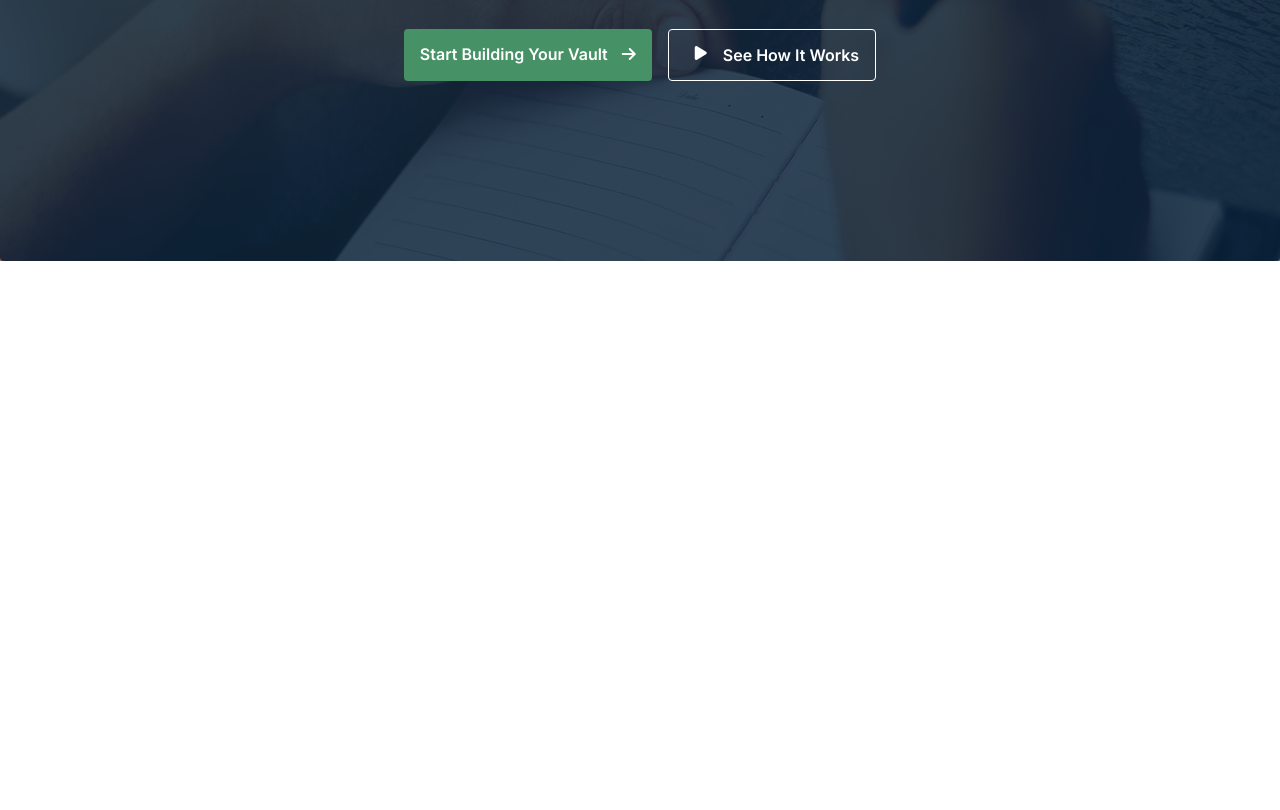
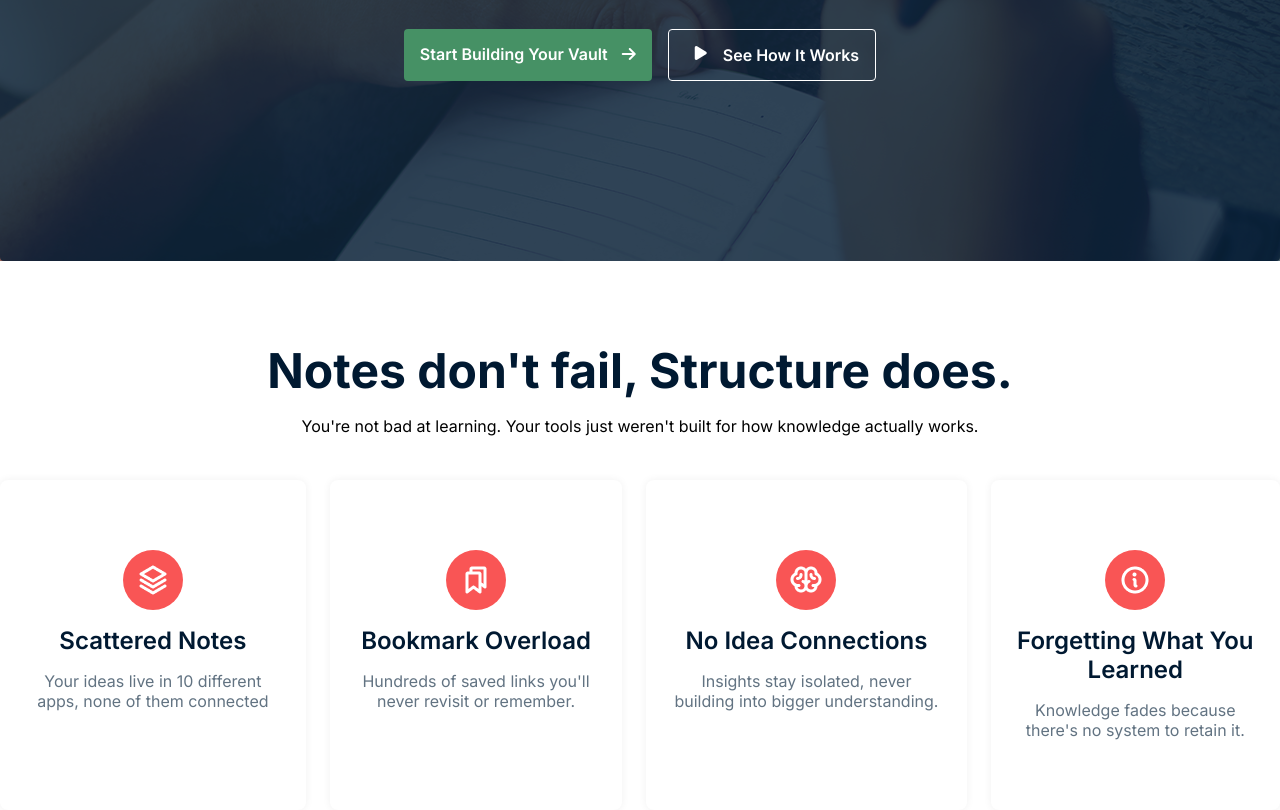
Before and after one commit to khadijakhatun79/Assignment-1, a plain HTML site: page index.html in a window 1280 px wide. Shown: the part 509-1319 px from the top of the page. Before the commit the page ends 800 px from the top, so only its background shows below. Drawn offline with Linux system fonts and the light colour scheme.

Commit message:
note section update

```diff
--- a/index.html
+++ b/index.html
@@ -52,5 +52,43 @@
 
         </div>
     </section>
+<!-- hero area end -->
+ <!-- note-area start -->
+    <section class="note-area">
+        <div class="title-area">
+            <h2 class="sec-title">Notes don't fail, Structure does.</h2>
+            <p class="sec-text">You're not bad at learning. Your tools just weren't built for how knowledge actually works.</p>
+        </div>
+        <div class="note-wrapper">
+        <div class="note-card">
+            <div class="icon">
+                <img src="assets/note-1.png" alt="">
+            </div>
+            <h3 class="box-title">Scattered notes</h3>
+            <p class="box-text">Your ideas live in 10 different apps, none of them connected</p>
+        </div>
+         <div class="note-card">
+            <div class="icon">
+                <img src="assets/note-2.png" alt="">
+            </div>
+            <h3 class="box-title">Bookmark overload</h3>
+            <p class="box-text">Hundreds of saved links you'll never revisit or remember.</p>
+        </div>
+        <div class="note-card">
+            <div class="icon">
+                <img src="assets/note-3.png" alt="">
+            </div>
+            <h3 class="box-title">No idea connections</h3>
+            <p class="box-text">Insights stay isolated, never building into bigger understanding.</p>
+        </div>
+        <div class="note-card">
+            <div class="icon">
+                <img src="assets/note-4.png" alt="">
+            </div>
+            <h3 class="box-title">Forgetting what you learned</h3>
+            <p class="box-text">Knowledge fades because there's no system to retain it.</p>
+        </div>
+</div>
+    </section>
 </body>
 </html>
--- a/style.css
+++ b/style.css
@@ -3,6 +3,8 @@
   padding: 0;
   box-sizing: border-box;
   font-family: "Inter", sans-serif;
+
+
 }
 
 .font-open-sans {
@@ -226,3 +228,96 @@
 .hero-style1 .hero-button .button.border:hover {
   color: #000000;
 }
+
+/* hero-area end =================*/
+.title-area {
+  text-align: center;
+  margin-bottom: 44px;
+}
+
+.title-area .sec-title {
+  font-size: 48px;
+  font: weight 700px;
+  color: #001931;
+  margin-bottom: 16px;
+
+}
+
+.title-area .sec-text {
+  font-family: 'Inter';
+  font-style: normal;
+  font-weight: 400;
+  font-size: 16px;
+  line-height: 20px;
+
+
+}
+
+/* note area section */
+.note-area {
+  padding-top: 80px;
+  max-width: 1360px;
+  display: block;
+  margin: auto;
+}
+
+.note-wrapper {
+  display: flex;
+  gap: 24px;
+}
+
+.note-card {
+
+  background: #FFFFFF;
+  box-shadow: 0px 0px 8px rgba(0, 0, 0, 0.06);
+  border-radius: 8px;
+  padding: 70px 24px;
+  text-align: center;
+
+
+}
+
+.note-card .icon {
+  width: 60px;
+  height: 60px;
+  line-height: 60px;
+  padding: 10px;
+  text-align: center;
+  background-color: #F95555;
+  border-radius: 50%;
+  display: block;
+  margin: auto auto 16px auto;
+
+
+}
+
+.note-card .icon img {
+  transition: all .4s ease-in-out;
+}
+
+.note-card .icon:hover img {
+  transform: rotateY(180deg);
+}
+
+
+.note-card .box-title {
+  font-family: 'Inter';
+  font-style: normal;
+  font-weight: 600;
+  font-size: 24px;
+  line-height: 29px;
+  text-transform: capitalize;
+  color: #001931;
+  margin-bottom: 16px;
+
+}
+
+.note-card .box-text {
+  font-family: 'Inter';
+  font-style: normal;
+  font-weight: 400;
+  font-size: 16px;
+  line-height: 20px;
+  color: #627382;
+
+}
```
Also changed, not shown: assets/note-1.png (added), assets/note-2.png (added), assets/note-3.png (added), assets/note-4.png (added).
